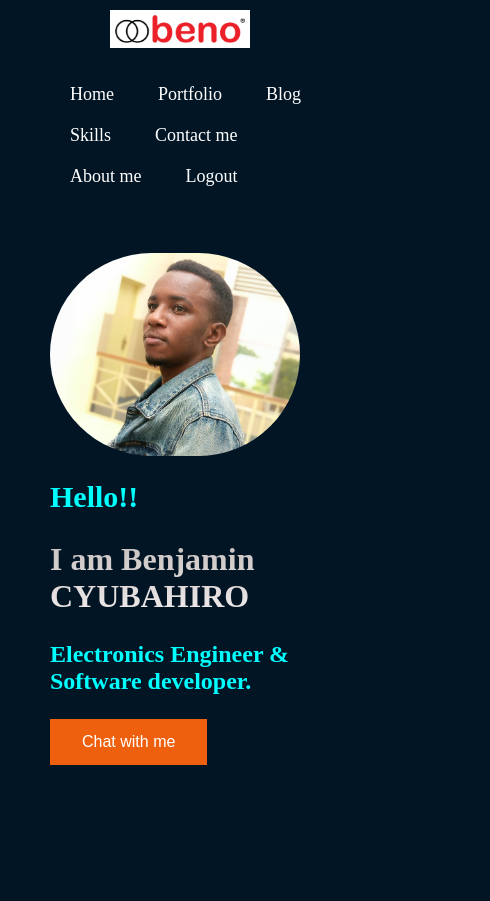
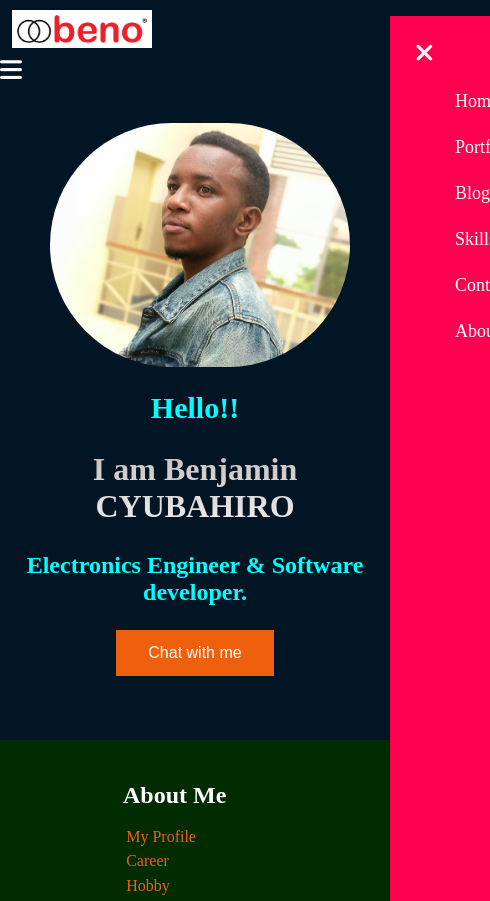
Before and after one commit to bencyubahiro77/my-brand, a plain HTML site: page homepage.html in a window 390 px wide. Shown: the top 901 px of the page, 490 px wide, since content can reach past the window. Drawn offline with Linux system fonts and the light colour scheme.

Commit message:
changed css

```diff
--- a/homepage.html
+++ b/homepage.html
@@ -16,17 +16,16 @@
             <nav>
 
                 <img src="/pics used/beno logo 2.png" class="logo">
-
-        <ul>
+                <ul id="sidemenu">
                  <li><a href="homepage.html" >Home </a></li>
                  <li><a href="mywork.html" >Portfolio</a></li>
                  <li><a href="blog.html" >Blog</a></li>
                  <li><a href="skills.html" >Skills</a></li>
                  <li><a href="contact.html" >Contact me</a></li>
                  <li><a href="aboutme.html" >About me</a></li>
-         <li><a href="login.html" >Logout</a></li>
-
+                 <i class="fas fa-times" onclick="closemenu()"></i>
                 </ul>
+                <i class="fas fa-bars" onclick="openmenu()"></i>
               </nav>
 
          </div>
@@ -77,5 +76,16 @@
             <p class="Website__rights">BENO &#169; 2023 All rights reserved.</p>
     </div>
 </div>
+<script>
+    var sidemenu = document.getElementById("sidemenu");
+
+    function openmenu(){
+        sidemenu.style.right ="0";
+    }
+    function closemenu(){
+        sidemenu.style.right ="-190px";
+    }
+
+    </script>
 </body>
 </html>
--- a/wholepage.css
+++ b/wholepage.css
@@ -60,7 +60,8 @@
             height: 100%;
             width: 100%;
             max-width: 1000px;
-            padding: 0 50px;
+
+
          }
          .main__content h1{
             font-size: 4rem;
@@ -333,6 +334,7 @@
      grid-template-columns: repeat(auto-fit, minmax(250px,1fr));
      grid-gap: 40px;
      margin-top: 50px;
+     margin-left: 0px;
   }
   .work{
      border-radius: 10px;
@@ -453,6 +455,7 @@ form .btn.btn2{
  grid-template-columns: repeat(auto-fit, minmax(250px,1fr));
  grid-gap: 40px;
  margin-top: 50px;
+ margin-left: 0px;
 }
 
 .work{
@@ -637,34 +640,69 @@ transition: transform 0.5s;
      }
 
      /*------------------------------small screen-----------------------------*/
+    nav .fas{
+        color: white;
+        display: none;
+     }
 
      @media only screen and (max-width:600px){
         .main__content{
             padding-left: 0px;
+            text-align: center;
         }
         .main__content h2{
             font-size: 2rem;
         }
         .main__content p{
             font-size: 1.5rem;
-            width: 250px;
+            text-align: center;
         }
         .main__container{
           display: block;
-         height: 90vh;
+         height: 100%;
         }
 
         .main__content h1{
             margin-top: 20px;
             font-size: 30px;
+            text-align: center;
         }
         .main__img--container{
             padding-top: 40px;
-            width: 250px;
+            text-align: center;
+            width: 300px;
+            margin-left: 50px;
+
+        }
+        nav .logo{
+            margin-left: 2px;
         }
         nav ul{
-            padding-left: 50px;
+            background-color: #ff004f;
+            position: fixed;
+            top: 0;
+            right: -190px;
+            width: 150px;
+            height: 100vh;
+            padding-top: 50px;
+            z-index: 3;
         }
+        nav .fas{
+            color: white;
+            display: block;
+            font-size: 25px;
+        }
+         nav ul li{
+            display: block;
+            margin: 25px;
+         }
+         nav ul .fas{
+            position: absolute;
+            top: 25px;
+            left: 25px;
+            cursor: pointer;
+         }
+
         /*-----------------------------about me-----------------------*/
         .row{
             display: grid;
```
Also changed, not shown: aboutme.html (+14 -3 lines), blog.html (+15 -4 lines), contact.html (+15 -4 lines), mywork.html (+17 -4 lines), skills.html (+19 -6 lines). Lines whose indentation alone changed are shown as unchanged.
